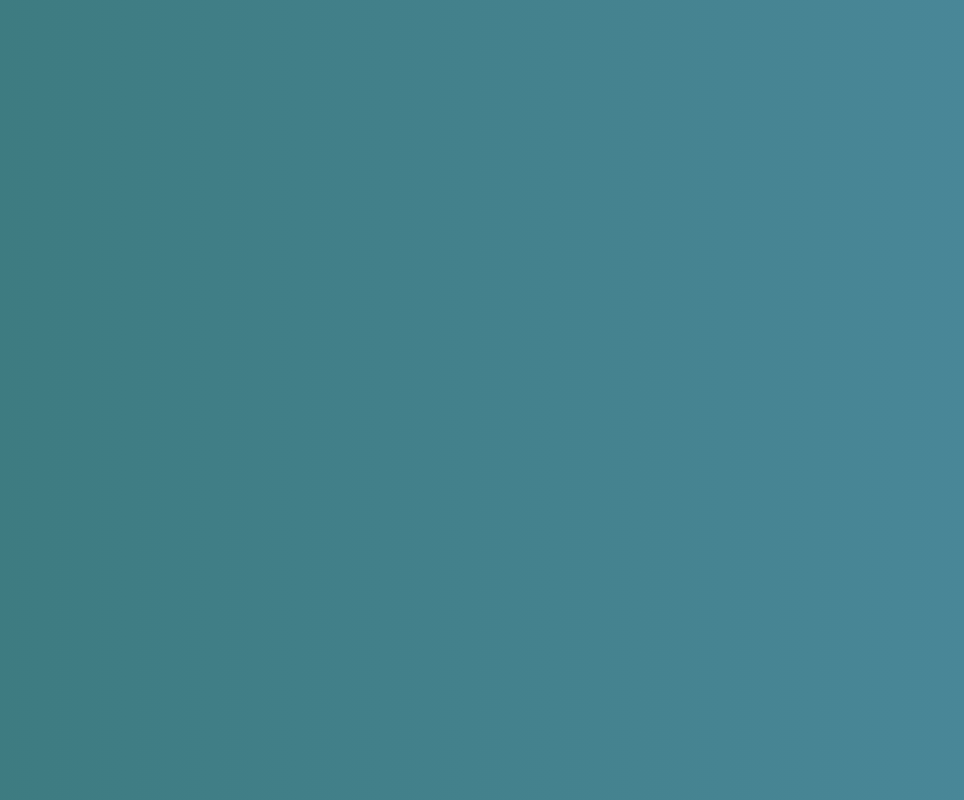
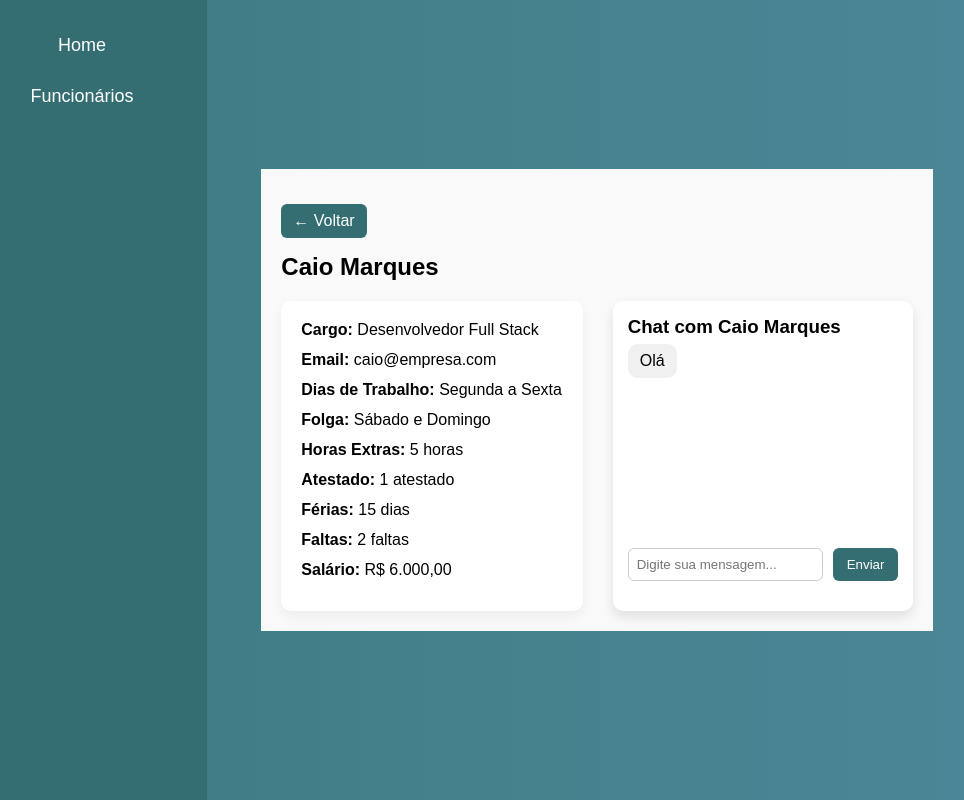
Before and after one commit to EuCaio/emi-grupo, a React (Create React App) app: page /employees/1 in a window 1280 px wide. Before the commit this address had no page. Shown: the whole page, without its empty margins (43-1007 px from the left). Built offline with nearby package versions, Linux system fonts and the light colour scheme.

Commit message:
infos 0.5

```diff
--- a/src/App.css
+++ b/src/App.css
@@ -133,3 +133,69 @@ form button:active {
 .back-btn:focus {
   outline: none;
 }
+
+/* Telas muito pequenas (até 360px) */
+@media (max-width: 360px) {
+  .login-card {
+    padding: 1.5rem;
+    max-width: 90%;
+  }
+
+  form input,
+  form button {
+    font-size: 0.9rem;
+    padding: 10px;
+  }
+
+  .user-icon {
+    width: 60px;
+    height: 60px;
+  }
+}
+
+/* Smartphones (361px até 480px) */
+@media (max-width: 480px) {
+  .login-card {
+    max-width: 90%;
+    padding: 1.5rem;
+  }
+
+  form .options {
+    flex-direction: column;
+    gap: 0.5rem;
+    align-items: flex-start;
+  }
+
+  .back-btn {
+    font-size: 0.9rem;
+  }
+}
+
+/* Tablets e telas médias (481px até 768px) */
+@media (max-width: 768px) {
+  body {
+    padding: 1rem;
+  }
+
+  .login-container {
+    padding: 1rem;
+  }
+
+  .login-card {
+    max-width: 400px;
+    padding: 2rem;
+  }
+}
+
+/* Telas grandes (acima de 1024px) */
+@media (min-width: 1024px) {
+  .login-card {
+    max-width: 400px;
+    padding: 2.5rem;
+  }
+
+  form input,
+  form button {
+    font-size: 1rem;
+  }
+}
--- a/src/App.js
+++ b/src/App.js
@@ -5,6 +5,7 @@ import Cad from './cad';
 import Dashboard from './Dashboard';
 import Geasy from './Geasy';
 import Employees from "./Employees";
+import EmployeeDetail from "./EmployeeDetail"; // NOVO
 
 function Login() {
   const navigate = useNavigate();
@@ -72,6 +73,7 @@ function App() {
         <Route path="/cadastro" element={<Cad />} />
         <Route path="/dashboard" element={<Dashboard />} />
         <Route path="/employees" element={<Employees />} />
+        <Route path="/employees/:id" element={<EmployeeDetail />} /> {/* NOVO */}
       </Routes>
     </Router>
   );
--- a/src/Calendar.css
+++ b/src/Calendar.css
@@ -3,29 +3,25 @@
   flex-direction: column;
   align-items: center;
   justify-content: center;
-    height: 97%;
-    background-color: white;
-    padding: 20px;
-    border-radius: 10px ;
-    box-shadow: 0px 6px 12px rgba(0, 0, 0, 0.2);
+  background-color: #eef2f3; /* fundo claro para se misturar com dashboard */
+  padding: 40px;
+  width: auto;
+  min-height: 100vh;
 }
 
-  .calendar-title {
-    font-size: 24px;
-    color: #333;
-    margin-bottom: 20px;
-  }
-
+.calendar-title,
 .emi-title {
   font-size: 24px;
   color: #333;
-    margin-bottom: 2px;
+  margin-bottom: 10px;
 }
 
 .calendar-frame {
-    width: 90%;
+  width: 100%;
   max-width: 1000px;
   box-shadow: 0 4px 8px rgba(0, 0, 0, 0.1);
   border-radius: 10px;
   overflow: hidden;
+  background-color: white; /* fundo branco sólido */
+  padding: 10px;
 }
--- a/src/Dashboard.css
+++ b/src/Dashboard.css
@@ -1,20 +1,18 @@
-.dashboard-container {
-  display: flex;
-  height: 100vh;
+.dashboard-content {
+  padding: 20px;
+  margin-left: 250px; /* Isso evita que o conteúdo sobreponha a sidebar */
+  background-color: #eef2f3;
+  min-height: 100vh;
 }
 
 .sidebar {
+  position: fixed;
+  left: 0;
+  top: 0;
   width: 250px;
+  height: 100vh;
   background-color: #346e72;
-  color: #346e72;
+  color: white;
   padding: 20px;
-  transition: all 0.3s;
+  z-index: 1000;
 }
-
-.dashboard-content {
-  flex: 1;
-  display: flex;
-  align-items: center;
-  justify-content: center;
-
-}
--- a/src/Dashboard.js
+++ b/src/Dashboard.js
@@ -2,6 +2,8 @@ import React from "react";
 import Sidebar from "./Sidebar";
 import Calendar from "./Calendar";
 import "./Dashboard.css";
+
+
 
 function Dashboard() {
   return (
--- /dev/null
+++ b/src/EmployeeDetail.css
@@ -0,0 +1,101 @@
+.employee-detail {
+    flex: 1;
+    padding: 20px;
+    background-color: #f9f9f9;
+  }
+
+  .back-btn {
+    background-color: #346e72; /* Cor neutra substituindo azul/roxo */
+    color: white;
+    padding: 8px 12px;
+    border: none;
+    border-radius: 6px;
+    margin-bottom: 15px;
+    cursor: pointer;
+    transition: background-color 0.2s;
+  }
+
+  .back-btn:hover {
+    background-color: #29575a;
+  }
+
+  .employee-content {
+    display: flex;
+    gap: 30px;
+    flex-wrap: wrap;
+    margin-top: 20px;
+  }
+
+  /* Informações do funcionário */
+  .employee-info {
+    flex: 1;
+    min-width: 300px;
+    background: white;
+    padding: 20px;
+    border-radius: 10px;
+    box-shadow: 0px 6px 12px rgba(0, 0, 0, 0.05);
+  }
+
+  /* Chat */
+  .chat-box {
+    flex: 1;
+    min-width: 300px;
+    background: white;
+    border-radius: 10px;
+    padding: 15px;
+    box-shadow: 0px 6px 12px rgba(0, 0, 0, 0.1);
+  }
+
+  .messages {
+    height: 200px;
+    overflow-y: auto;
+    margin-bottom: 10px;
+    padding-right: 10px;
+    display: flex;
+    flex-direction: column;
+  }
+
+  .message {
+    padding: 8px 12px;
+    margin: 6px 0;
+    border-radius: 10px;
+    max-width: 70%;
+  }
+
+  .message.usuario {
+    background-color: #d1e7dd;
+    align-self: flex-end;
+    margin-left: auto;
+  }
+
+  .message.funcionario {
+    background-color: #f0f0f0;
+    align-self: flex-start;
+    margin-right: auto;
+  }
+
+  .input-area {
+    display: flex;
+    gap: 10px;
+  }
+
+  .input-area input {
+    flex: 1;
+    padding: 8px;
+    border: 1px solid #ccc;
+    border-radius: 6px;
+  }
+
+  .input-area button {
+    background-color: #346e72; /* Cor neutra substituindo azul/roxo */
+    color: white;
+    border: none;
+    padding: 8px 14px;
+    border-radius: 6px;
+    cursor: pointer;
+    transition: background-color 0.2s;
+  }
+
+  .input-area button:hover {
+    background-color: #29575a;
+  }
--- /dev/null
+++ b/src/EmployeeDetail.js
@@ -0,0 +1,141 @@
+import React, { useState } from "react";
+import { useParams, useNavigate } from "react-router-dom";
+import Sidebar from "./Sidebar";
+import "./EmployeeDetail.css";
+
+const employeeData = [
+  {
+    id: 1,
+    name: "Caio Marques",
+    role: "Desenvolvedor Full Stack",
+    email: "caio@empresa.com",
+    workday: "Segunda a Sexta",
+    dayoff: "Sábado e Domingo",
+    overtime: "5 horas",
+    attest: "1 atestado",
+    vocation: "15 dias",
+    absence: "2 faltas",
+    payment: "R$ 6.000,00",
+  },
+  {
+    id: 2,
+    name: "Yuri Ferraz",
+    role: "Desenvolvedor Full Stack",
+    email: "yuri@empresa.com",
+    workday: "Segunda a Sexta",
+    dayoff: "Sábado e Domingo",
+    overtime: "2 horas",
+    attest: "0 atestados",
+    vocation: "20 dias",
+    absence: "0 faltas",
+    payment: "R$ 5.500,00",
+  },
+  {
+    id: 3,
+    name: "Eduardo Felipe",
+    role: "Desenvolvedor Full Stack",
+    email: "eduardo@empresa.com",
+    workday: "Segunda a Sexta",
+    dayoff: "Sábado e Domingo",
+    overtime: "3 horas",
+    attest: "2 atestados",
+    vocation: "10 dias",
+    absence: "1 falta",
+    payment: "R$ 5.800,00",
+  },
+  {
+    id: 4,
+    name: "Ruan Abreu",
+    role: "Desenvolvedor Full Stack",
+    email: "ruan@empresa.com",
+    workday: "Segunda a Sexta",
+    dayoff: "Sábado e Domingo",
+    overtime: "6 horas",
+    attest: "1 atestado",
+    vocation: "15 dias",
+    absence: "3 faltas",
+    payment: "R$ 6.200,00",
+  },
+  {
+    id: 5,
+    name: "Lucas Valença",
+    role: "Desenvolvedor Full Stack",
+    email: "lucas@empresa.com",
+    workday: "Segunda a Sexta",
+    dayoff: "Sábado e Domingo",
+    overtime: "4 horas",
+    attest: "0 atestados",
+    vocation: "18 dias",
+    absence: "0 faltas",
+    payment: "R$ 5.900,00",
+  },
+];
+
+function EmployeeDetail() {
+  const { id } = useParams();
+  const navigate = useNavigate();
+  const employee = employeeData.find((emp) => emp.id === parseInt(id));
+
+  const [messages, setMessages] = useState([
+    { from: "funcionario", text: "Olá" },
+  ]);
+  const [input, setInput] = useState("");
+
+  const sendMessage = () => {
+    if (input.trim()) {
+      setMessages([...messages, { from: "usuario", text: input }]);
+      setInput("");
+    }
+  };
+
+  if (!employee) return <div>Funcionário não encontrado.</div>;
+
+  return (
+    <div className="dashboard-container">
+      <Sidebar />
+      <div className="employee-detail">
+        <button className="back-btn" onClick={() => navigate("/employees")}>
+          ← Voltar
+        </button>
+        <h2>{employee.name}</h2>
+
+        <div className="employee-content">
+          <div className="employee-info">
+            <p><strong>Cargo:</strong> {employee.role}</p>
+            <p><strong>Email:</strong> {employee.email}</p>
+            <p><strong>Dias de Trabalho:</strong> {employee.workday}</p>
+            <p><strong>Folga:</strong> {employee.dayoff}</p>
+            <p><strong>Horas Extras:</strong> {employee.overtime}</p>
+            <p><strong>Atestado:</strong> {employee.attest}</p>
+            <p><strong>Férias:</strong> {employee.vocation}</p>
+            <p><strong>Faltas:</strong> {employee.absence}</p>
+            <p><strong>Salário:</strong> {employee.payment}</p>
+          </div>
+
+          <div className="chat-box">
+            <h3>Chat com {employee.name}</h3>
+            <div className="messages">
+              {messages.map((msg, index) => (
+                <div key={index} className={`message ${msg.from}`}>
+                  {msg.text}
+                </div>
+              ))}
+            </div>
+            <div className="input-area">
+              <input
+                type="text"
+                placeholder="Digite sua mensagem..."
+                value={input}
+                onChange={(e) => setInput(e.target.value)}
+                onKeyDown={(e) => e.key === "Enter" && sendMessage()}
+              />
+              <button onClick={sendMessage}>Enviar</button>
+            </div>
+          </div>
+        </div>
+      </div>
+    </div>
+  );
+}
+
+export default EmployeeDetail;
--- a/src/Employees.css
+++ b/src/Employees.css
@@ -3,7 +3,7 @@
     flex-direction: column;
     align-items: center;
     justify-content: flex-start;
-    height: 97%;
+    height: 600px;
     background-color: white;
     padding: 20px;
     border-radius: 10px;
@@ -33,3 +33,40 @@ h1 {
 .employee-item:hover {
     background-color: #f0f0f0;
 }
+
+.employee-info p {
+    margin-bottom: 12px;
+  }
+
+@media (max-width: 768px) {
+    .employees-container {
+      height: auto;
+      padding: 15px;
+    }
+
+    h1 {
+      font-size: 20px;
+      text-align: center;
+    }
+
+    .employee-item {
+      font-size: 0.95rem;
+      padding: 8px;
+    }
+  }
+
+  @media (max-width: 480px) {
+    .employees-container {
+      padding: 10px;
+    }
+
+    h1 {
+      font-size: 18px;
+    }
+
+    .employee-item {
+      font-size: 0.9rem;
+      padding: 6px;
+      margin: 4px;
+    }
+  }
--- a/src/Employees.js
+++ b/src/Employees.js
@@ -1,6 +1,7 @@
 import React from "react";
+import { Link } from "react-router-dom"; // Importação para navegação
 import Sidebar from "./Sidebar";
-import "./Employees.css"; // Arquivo de estilização
+import "./Employees.css"; // Estilo da lista
 
 function Employees() {
   const employees = [
@@ -20,7 +21,9 @@ function Employees() {
           <ul className="employees-list">
             {employees.map((employee) => (
               <li key={employee.id} className="employee-item">
-                <strong>{employee.name}</strong> - {employee.role}
+                <Link to={`/employees/${employee.id}`}>
+                  <strong>{employee.name}</strong> - {employee.role}
+                </Link>
               </li>
             ))}
           </ul>
--- a/src/Sidebar.js
+++ b/src/Sidebar.js
@@ -1,31 +1,17 @@
-import React, { useState } from "react";
+import React from "react";
 import { Link } from "react-router-dom";
 import "./Sidebar.css";
 
 function Sidebar() {
-  const [isOpen, setIsOpen] = useState(false);
-
-  const toggleSidebar = () => {
-    setIsOpen(!isOpen);
-  };
-
   return (
-    <div className={`sidebar ${isOpen ? "open" : ""}`}>
-      <button
-        className="menu-button"
-        onClick={toggleSidebar}
-        aria-expanded={isOpen}
-        aria-label="Abrir ou fechar o menu lateral"
-      >
-        ☰
-      </button>
+    <div className="sidebar">
       <nav className="sidebar-menu">
         <ul>
           <li>
-            <Link to="/dashboard">Home</Link> {/* Agora leva ao Dashboard */}
+            <Link to="/dashboard">Home</Link>
           </li>
           <li>
-            <Link to="/employees">Funcionários</Link> {/* Agora leva à página de funcionários */}
+            <Link to="/employees">Funcionários</Link>
           </li>
         </ul>
       </nav>
```
Also changed, not shown: src/Geasy.css (+88 -0 lines). Lines whose indentation alone changed are shown as unchanged.
